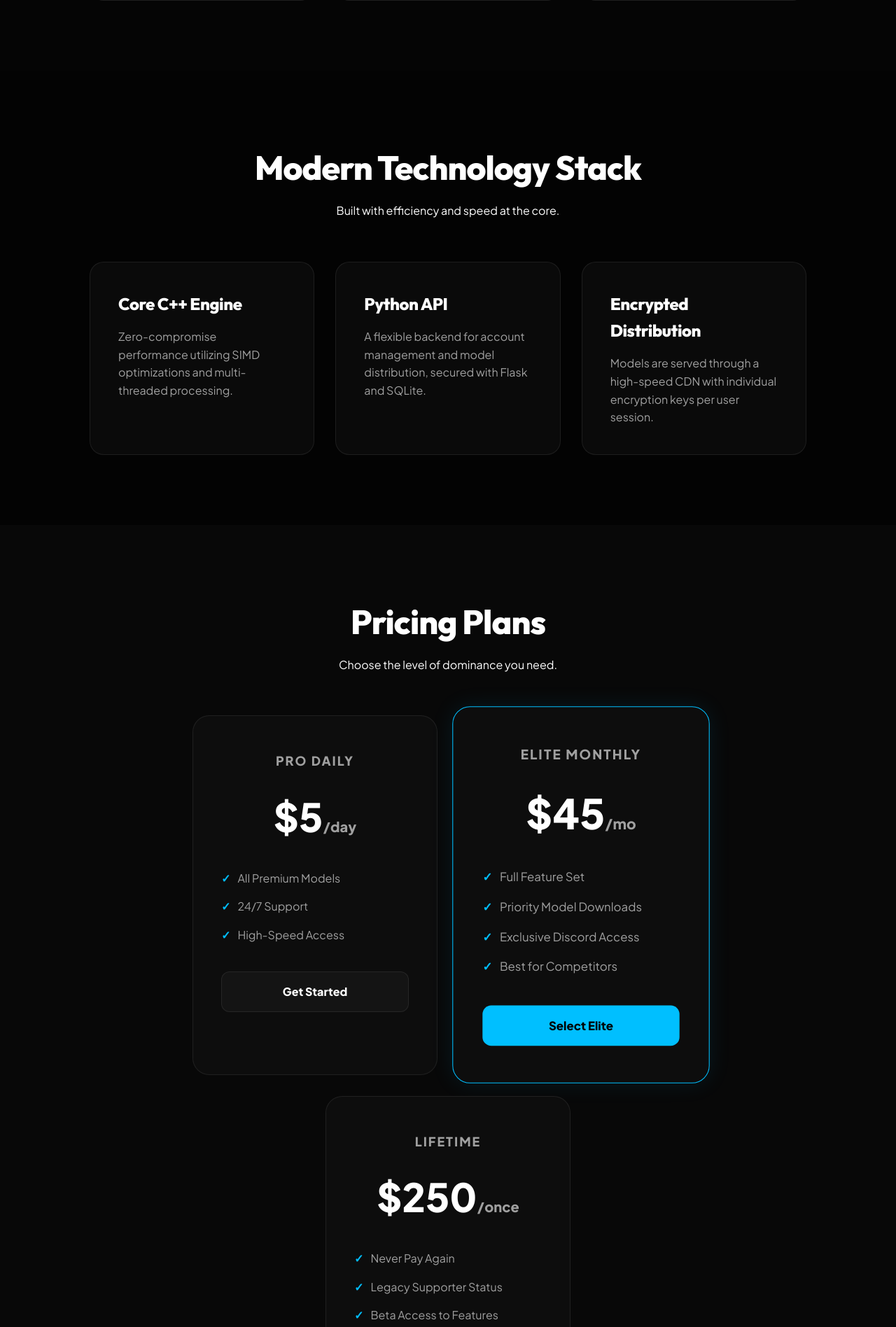
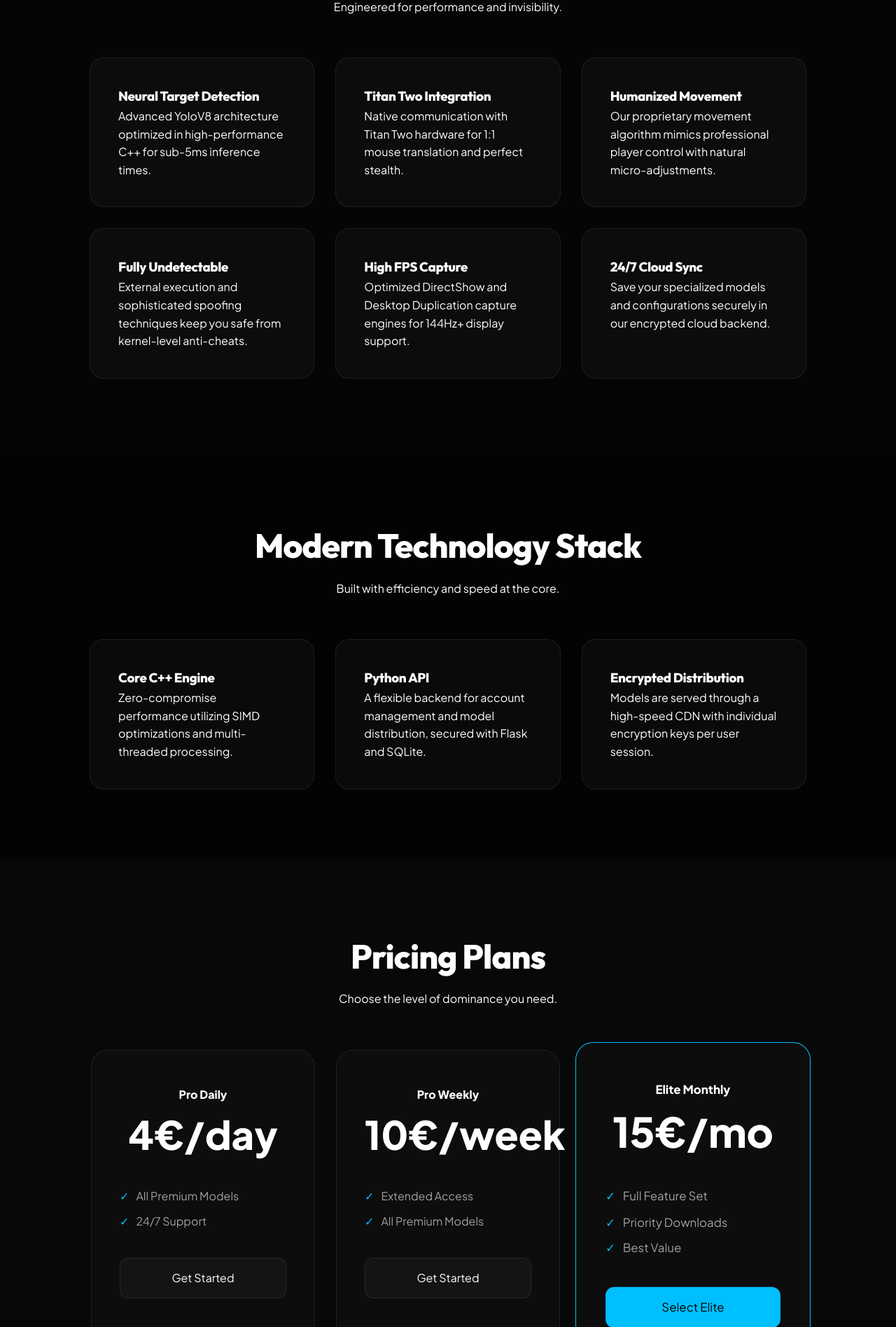
Before and after one commit to LTXMP/cv, a Flask app: page / in a window 1280 px wide. Shown: the part 1615-3511 px from the top of the page at 70% size. Run offline with Flask 3, Linux system fonts and the light colour scheme; some libraries are stand-ins or nearby versions.

Commit message:
Add files via upload

```diff
--- a/templates/index.html
+++ b/templates/index.html
@@ -188,8 +162,6 @@
             padding: 40px;
             border-radius: 20px;
             transition: 0.4s;
-            position: relative;
-            overflow: hidden;
         }
 
         .feature-box:hover {
@@ -198,152 +170,27 @@
             transform: translateY(-5px);
         }
 
-        .feature-box i {
-            font-size: 32px;
-            color: var(--primary);
-            margin-bottom: 20px;
-            display: block;
-        }
-
-        .feature-box h3 {
-            font-size: 24px;
-            margin-bottom: 15px;
-        }
-
-        .feature-box p {
-            color: var(--text-dim);
-        }
-
-        /* --- Pricing Section --- */
-        .pricing-section {
-            background: #080808;
-            padding: 100px 10%;
-        }
-
-        .section-header {
-            text-align: center;
-            margin-bottom: 60px;
-        }
-
-        .section-header h2 {
-            font-size: 48px;
-            margin-bottom: 10px;
-        }
-
-        .pricing-grid {
-            display: flex;
-            justify-content: center;
-            flex-wrap: wrap;
-            gap: 30px;
-        }
-
+        /* --- Pricing --- */
+        .pricing-section { background: #080808; padding: 100px 10%; }
+        .pricing-grid { display: flex; justify-content: center; flex-wrap: wrap; gap: 30px; }
         .price-card {
             background: var(--bg-card);
             border: 1px solid var(--glass-border);
             padding: 50px 40px;
             border-radius: 24px;
-            width: 350px;
+            width: 320px;
             text-align: center;
             transition: 0.4s;
-            position: relative;
         }
+        .price-card.featured { border-color: var(--primary); transform: scale(1.05); }
+        .price-card .price { font-size: 56px; font-weight: 800; margin-bottom: 30px; }
+        .price-list { list-style: none; text-align: left; margin-bottom: 40px; color: var(--text-dim); }
+        .price-list li { margin-bottom: 10px; display: flex; align-items: center; gap: 10px; }
+        .price-list li::before { content: '✓'; color: var(--primary); }
+        .price-card .btn { width: 100%; display: block; padding: 15px; background: var(--glass); border: 1px solid var(--glass-border); color: #fff; text-decoration: none; border-radius: 12px; }
+        .price-card.featured .btn { background: var(--primary); color: #000; border: none; }
 
-        .price-card.featured {
-            border-color: var(--primary);
-            transform: scale(1.05);
-            box-shadow: 0 0 30px rgba(0, 191, 255, 0.1);
-        }
-
-        .price-card h4 {
-            font-size: 18px;
-            color: var(--text-dim);
-            text-transform: uppercase;
-            letter-spacing: 2px;
-            margin-bottom: 20px;
-        }
-
-        .price-card .price {
-            font-size: 56px;
-            font-weight: 800;
-            margin-bottom: 30px;
-        }
-
-        .price-card .price span {
-            font-size: 20px;
-            color: var(--text-dim);
-        }
-
-        .price-list {
-            list-style: none;
-            text-align: left;
-            margin-bottom: 40px;
-        }
-
-        .price-list li {
-            margin-bottom: 15px;
-            color: var(--text-dim);
-            display: flex;
-            align-items: center;
-            gap: 10px;
-        }
-
-        .price-list li::before {
-            content: '✓';
-            color: var(--primary);
-            font-weight: 900;
-        }
-
-        .price-card .btn {
-            width: 100%;
-            display: block;
-            padding: 15px;
-            background: var(--glass);
-            border: 1px solid var(--glass-border);
-            color: #fff;
-            text-decoration: none;
-            border-radius: 12px;
-            font-weight: 700;
-            transition: 0.3s;
-        }
-
-        .price-card.featured .btn {
-            background: var(--primary);
-            color: #000;
-            border: none;
-        }
-
-        /* --- Footer --- */
-        footer {
-            padding: 60px 10%;
-            border-top: 1px solid var(--glass-border);
-            display: flex;
-            justify-content: space-between;
-            align-items: center;
-            background: #030303;
-        }
-
-        .footer-logo {
-            font-size: 20px;
-            font-weight: 800;
-        }
-
-        .footer-links {
-            display: flex;
-            gap: 20px;
-        }
-
-        .footer-links a {
-            color: var(--text-dim);
-            text-decoration: none;
-            font-size: 14px;
-        }
-
-        /* Responsive */
-        @media (max-width: 768px) {
-            .nav-links { display: none; }
-            .hero h1 { font-size: 40px; }
-            .pricing-grid { flex-direction: column; align-items: center; }
-        }
+        footer { padding: 60px 10%; border-top: 1px solid var(--glass-border); display: flex; justify-content: space-between; background: #030303; }
 
     </style>
 </head>
@@ -362,11 +209,13 @@
     </nav>
 
     <section class="hero">
-        <h1>Unleash the Power of <span>AI Precision</span></h1>
-        <p>Exclusive Aim is the world's most advanced C++ powered computer vision engine. undetectable, incredibly fast, and built for the elite.</p>
-        <div class="hero-actions">
-            <a href="#pricing" class="cta-btn">View Plans</a>
-            <a href="#features" class="cta-btn" style="background: var(--glass); border: 1px solid var(--glass-border); color: #fff;">Learn More</a>
+        <div style="margin-top: 80px;">
+            <h1>Unleash the Power of <span>AI Precision</span></h1>
+            <p>Exclusive Aim is the world's most advanced C++ powered computer vision engine. undetectable, incredibly fast, and built for the elite.</p>
+            <div class="hero-actions" style="justify-content: center;">
+                <a href="#pricing" class="cta-btn">View Plans</a>
+                <a href="#features" class="cta-btn" style="background: var(--glass); border: 1px solid var(--glass-border); color: #fff;">Learn More</a>
+            </div>
         </div>
         <img src="/static/hero.png" alt="Tech Preview" class="main-hero-img">
     </section>
@@ -433,33 +282,47 @@
         <div class="pricing-grid">
             <div class="price-card">
                 <h4>Pro Daily</h4>
-                <div class="price">$5<span>/day</span></div>
+                <div class="price">4€<span>/day</span></div>
                 <ul class="price-list">
                     <li>All Premium Models</li>
                     <li>24/7 Support</li>
-                    <li>High-Speed Access</li>
+                </ul>
+                <a href="/dashboard?action=register" class="btn">Get Started</a>
+            </div>
+            <div class="price-card">
+                <h4>Pro Weekly</h4>
+                <div class="price">10€<span>/week</span></div>
+                <ul class="price-list">
+                    <li>Extended Access</li>
+                    <li>All Premium Models</li>
                 </ul>
                 <a href="/dashboard?action=register" class="btn">Get Started</a>
             </div>
             <div class="price-card featured">
                 <h4>Elite Monthly</h4>
-                <div class="price">$45<span>/mo</span></div>
+                <div class="price">15€<span>/mo</span></div>
                 <ul class="price-list">
                     <li>Full Feature Set</li>
-                    <li>Priority Model Downloads</li>
-                    <li>Exclusive Discord Access</li>
-                    <li>Best for Competitors</li>
+                    <li>Priority Downloads</li>
+                    <li>Best Value</li>
                 </ul>
                 <a href="/dashboard?action=register" class="btn">Select Elite</a>
             </div>
             <div class="price-card">
+                <h4>Elite Yearly</h4>
+                <div class="price">100€<span>/yr</span></div>
+                <ul class="price-list">
+                    <li>VIP Access</li>
+                    <li>All Future Content</li>
+                </ul>
+                <a href="/dashboard?action=register" class="btn">Join Elite</a>
+            </div>
+            <div class="price-card">
                 <h4>Lifetime</h4>
-                <div class="price">$250<span>/once</span></div>
+                <div class="price">150€<span>/once</span></div>
                 <ul class="price-list">
-                    <li>Never Pay Again</li>
-                    <li>Legacy Supporter Status</li>
-                    <li>Beta Access to Features</li>
-                    <li>Unlimited Licenses</li>
+                    <li>Permanent License</li>
+                    <li>Legacy Supporter</li>
                 </ul>
                 <a href="/dashboard?action=register" class="btn">Go Lifetime</a>
             </div>
@@ -469,11 +332,10 @@
     <footer>
         <div class="footer-logo">EXCLUSIVE<span>AIM</span></div>
         <div class="footer-links">
-            <a href="#">Privacy Policy</a>
-            <a href="#">Terms of Service</a>
-            <a href="#">Discord</a>
+            <a href="/privacy">Privacy Policy</a>
+            <a href="/terms">Terms of Service</a>
+            <a href="https://discord.gg/jpRXXw3keR" target="_blank">Discord Support</a>
         </div>
     </footer>
-
 </body>
 </html>
```
Also changed, not shown: other parts of templates/index.html (+10 -36 lines), templates/privacy.html (added, +38 -0 lines), templates/terms.html (added, +43 -0 lines).
